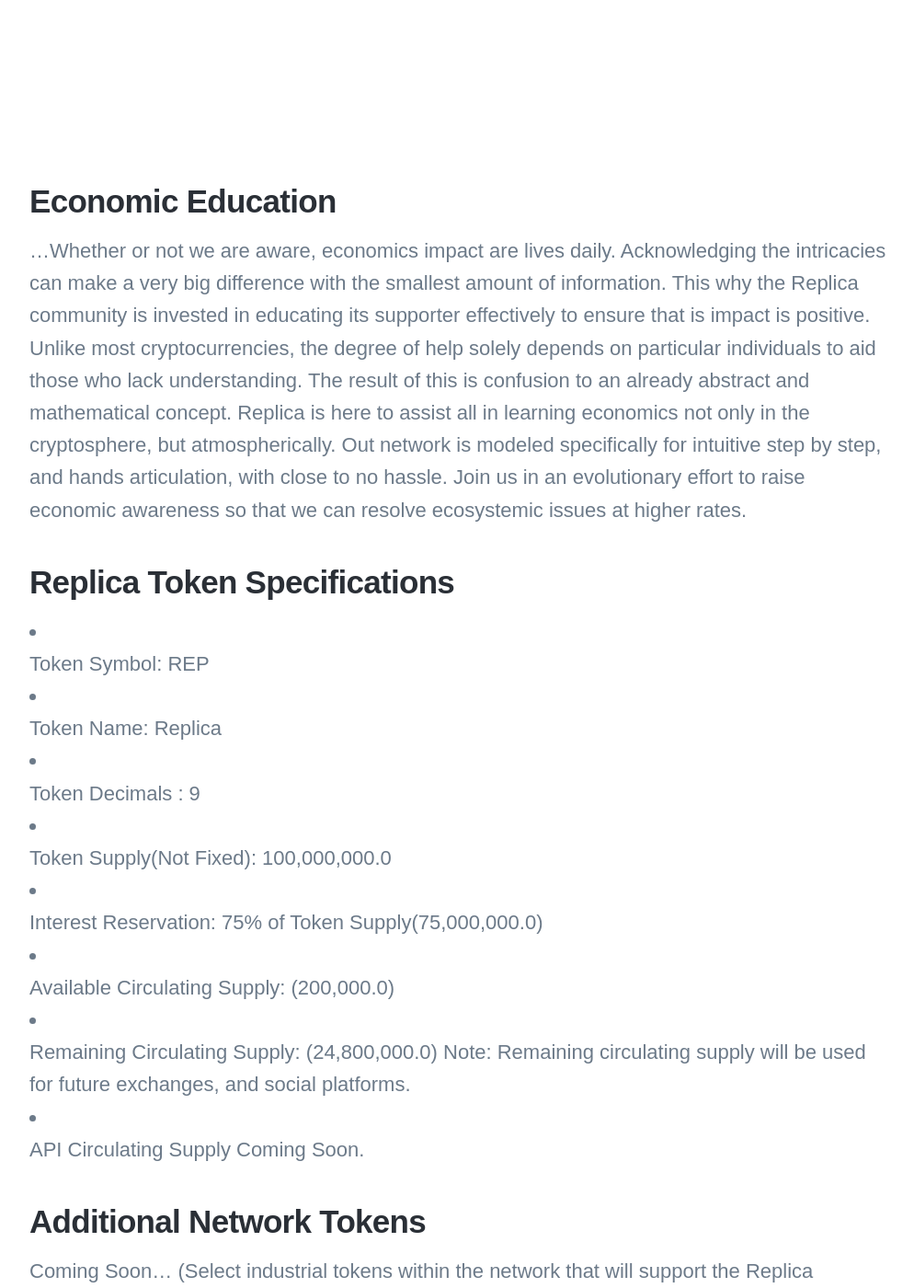
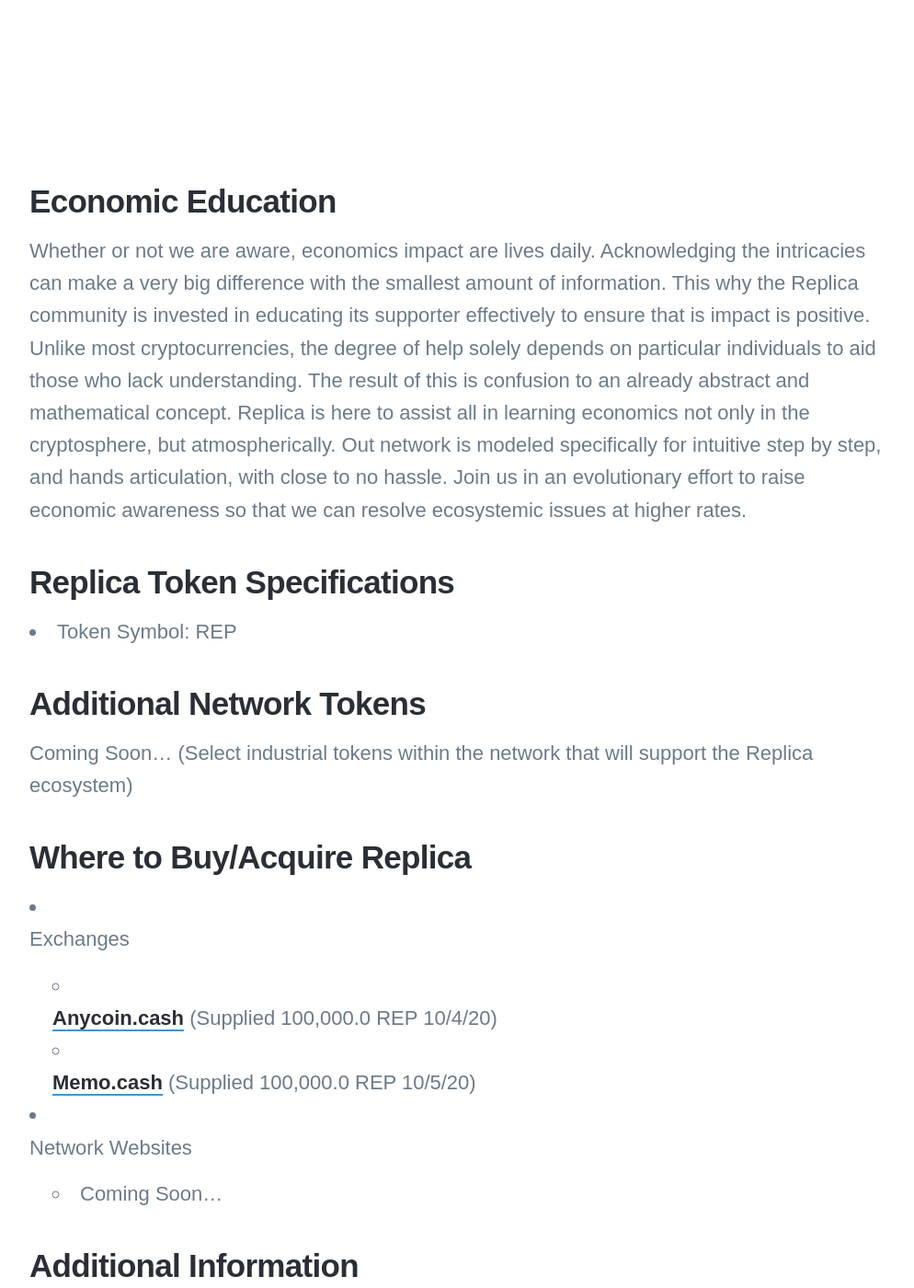
Before and after one commit to ishyu/Replica-Economics, a Jekyll site: the page built from _projects/replica_overview.md, in a window 1280 px wide and 1400 px high, scrolled down 1661 px. Shown: the whole window at 92% size, without its empty margins (138-1132 px from the left). Built offline with Jekyll 4.4.1, drawn with Linux system fonts in a browser that asks for light colours; nearby versions of some CDN libraries; some web fonts are replaced.

Commit message:
Update replica_overview.md

```diff
--- a/_projects/replica_overview.md
+++ b/_projects/replica_overview.md
@@ -9,28 +9,12 @@
 
 ## Economic Education
 
-...Whether or not we are aware, economics impact are lives daily. Acknowledging the intricacies can make a very big 		difference with the smallest amount of information. This why the Replica community is invested in educating its supporter effectively to ensure that is impact is positive. Unlike most cryptocurrencies, the degree of help solely depends on particular individuals to aid those who lack understanding. The result of this is confusion to an already abstract and mathematical concept. Replica is here to assist all in learning economics not only in the cryptosphere, but atmospherically. Out network is modeled specifically for intuitive step by step, and hands articulation, with close to no hassle. Join us in an evolutionary effort to raise economic awareness so that we can resolve ecosystemic issues at higher rates.
+Whether or not we are aware, economics impact are lives daily. Acknowledging the intricacies can make a very big 		difference with the smallest amount of information. This why the Replica community is invested in educating its supporter effectively to ensure that is impact is positive. Unlike most cryptocurrencies, the degree of help solely depends on particular individuals to aid those who lack understanding. The result of this is confusion to an already abstract and mathematical concept. Replica is here to assist all in learning economics not only in the cryptosphere, but atmospherically. Out network is modeled specifically for intuitive step by step, and hands articulation, with close to no hassle. Join us in an evolutionary effort to raise economic awareness so that we can resolve ecosystemic issues at higher rates.
 
 
 ## Replica Token Specifications
 
 + Token Symbol: REP
-
-+ Token Name: Replica
-
-+ Token Decimals : 9
-
-+ Token Supply(Not Fixed): 100,000,000.0
-
-+ Interest Reservation: 75% of Token Supply(75,000,000.0)
-
-+ Available Circulating Supply: (200,000.0)
-
-+ Remaining Circulating Supply: (24,800,000.0)
-  Note: Remaining circulating supply will be used for future exchanges, and social platforms.
-
-+ API Circulating Supply Coming Soon.
-
 
 ## Additional Network Tokens
 
```
